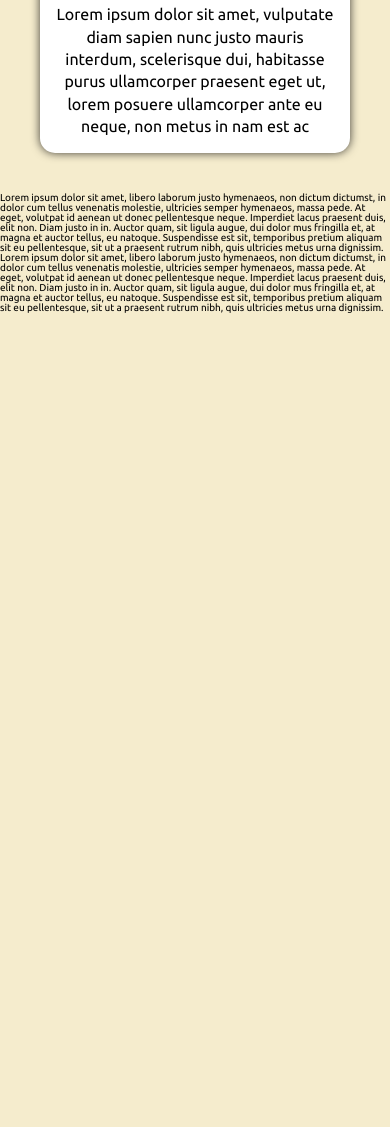
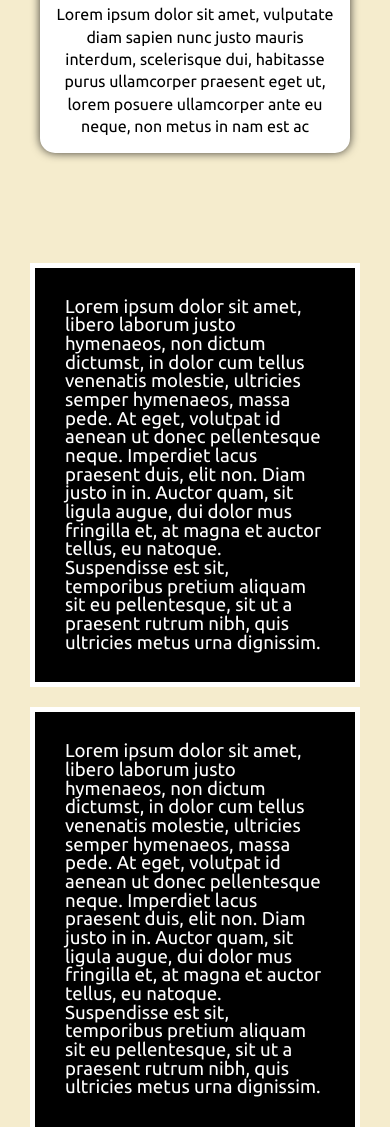
Before and after one commit to core-interaction-lab-spring-2019/ci-week-four-hw, a plain HTML site: page index.html in a window 390 px wide. Shown: the part 1471-2598 px from the top of the page. Before the commit the page ends 1784 px from the top, so only its background shows below. Drawn offline with Linux system fonts and the light colour scheme.

Commit message:
card layout changes

```diff
--- a/mobile.css
+++ b/mobile.css
@@ -10,4 +10,24 @@
 		max-width: 600px;
 		margin-bottom: 20px;
 	}
+
+	.text-module {
+		width: 375px;
+		padding: 30px;
+		border: 5px solid white;
+		margin: 10px;
+		background-color: black;
+		color: white;
+		font-size: 14pt;
+
+
+	}
+
+	.text-module-container {
+		flex-wrap: wrap;
+		justify-content: center;
+		max-width: 450px;
+
+	}
+
 }
--- a/style.css
+++ b/style.css
@@ -22,6 +22,7 @@ img {
 header {
 	text-align: center;
 }
+
 
 .site-title {
 	display: inline-block;
@@ -76,8 +77,25 @@ header {
 	color: var(--color-one);
 	padding: 0 var(--spacing) var(--spacing);
 	text-align: center;
+
+}
+
+.text-module {
+	width: 500px;
+	padding: 40px;
+	border: 5px solid black;
+	margin: 20px;
+	background-color: white;
+	text-align: left;
+	font-size: 15pt;
 }
 
 .text-module-container {
-	margin-top: 20px;
+	display: flex;
+	justify-content: space-between;
+	margin-top: 80px;
+	max-width: 1280px;
+	padding: 0 20px;
+	margin-left: auto;
+	margin-right: auto;
 }
```
Also changed, not shown: index.html (+1 -0 lines).
